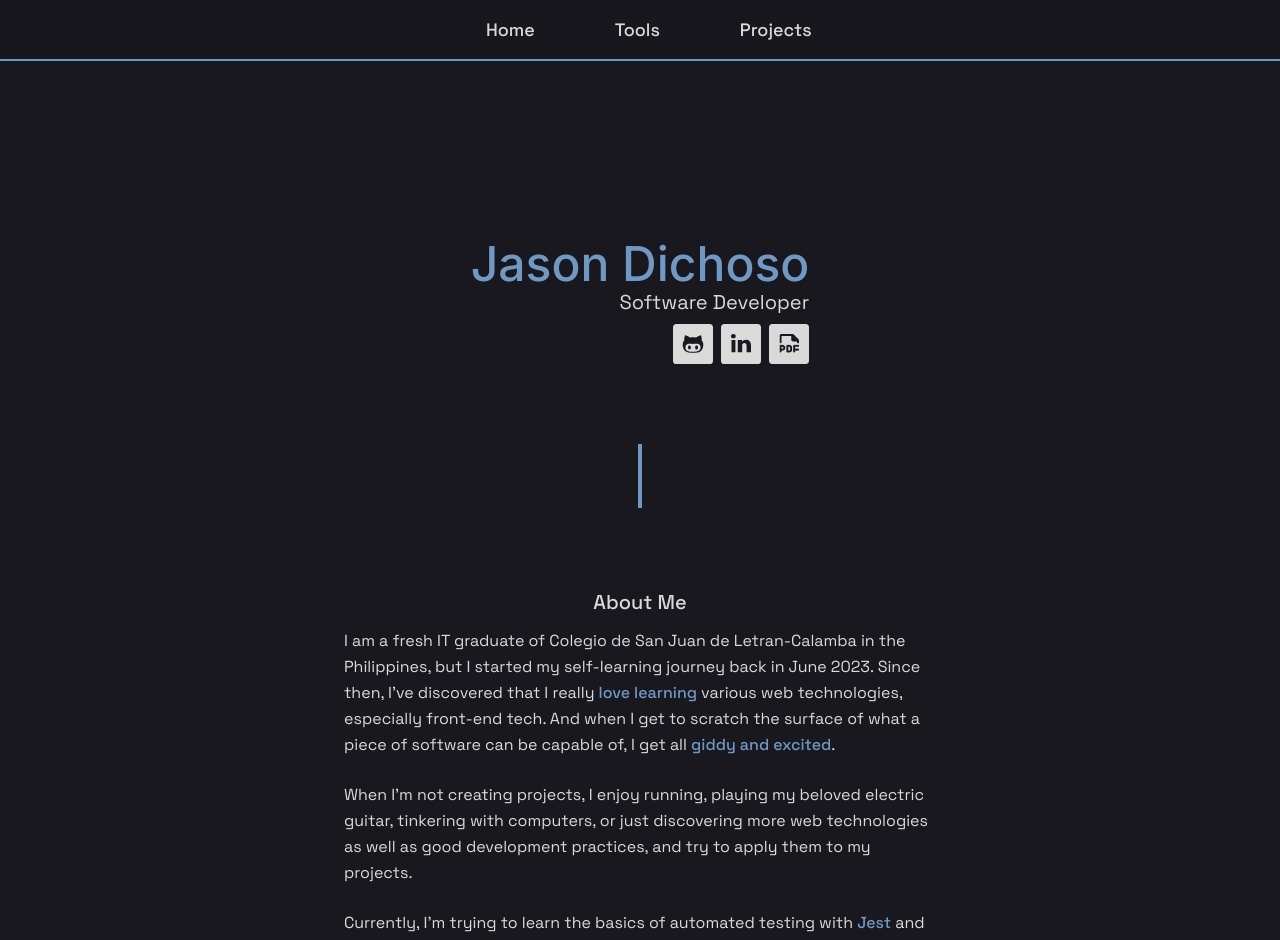
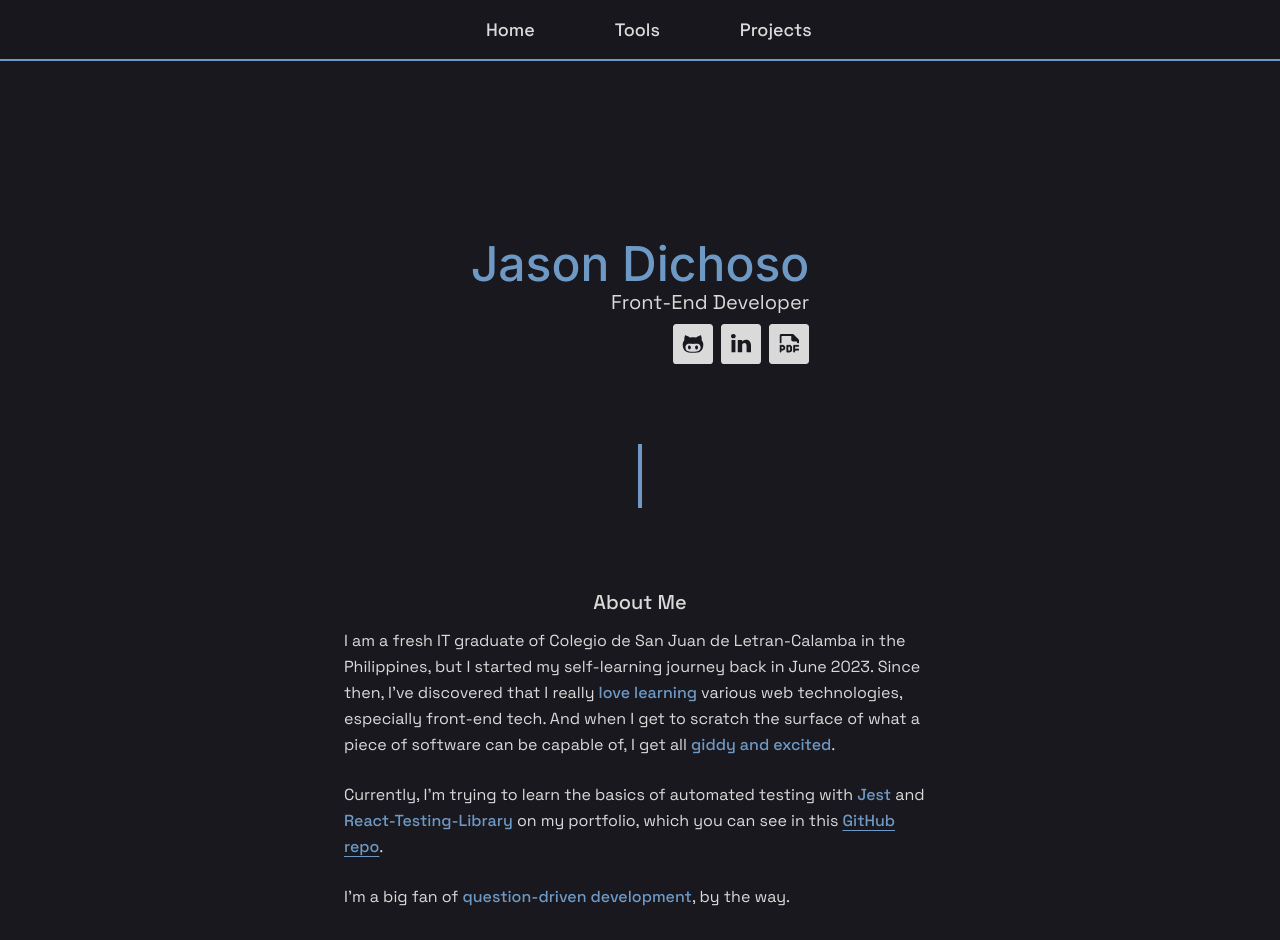
Before and after one commit to jdichh/portfolio-next, a Next.js app: page / in a window 1280 px wide. Shown: the top 940 px of the page. Built offline with nearby package versions, Linux system fonts and the light colour scheme.

Commit message:
reduced about section text, changed hero sub-title

```diff
--- a/src/components/about.tsx
+++ b/src/components/about.tsx
@@ -20,11 +20,6 @@ export default function About() {
         various web technologies, especially front-end tech. And when I get to scratch the surface of what
         a piece of software can be capable of, I get all{" "}
         <span className="text-[#6E99C4] font-medium">giddy and excited</span>.
-      </p>
-      <p className="mb-6">
-        When I'm not creating projects, I enjoy running, playing my beloved
-        electric guitar, tinkering with computers, or just discovering more web technologies as well as
-        good development practices, and try to apply them to my projects.
       </p>
       {/* I'll use GitHub API soon. */}
       <p className="mb-6">
--- a/src/components/hero.tsx
+++ b/src/components/hero.tsx
@@ -17,7 +17,7 @@ export default function Hero() {
           animate={{ y: 0, opacity: 1 }}
         >
           <h1 className={`${inter.className} font-medium text-[#6E99C4] text-4xl sm:text-5xl`}>Jason Dichoso</h1>
-          <h2 className="text-md sm:text-xl">Software Developer</h2>
+          <h2 className="text-md sm:text-xl">Front-End Developer</h2>
         </motion.div>
         <motion.div
           className="flex gap-2 mt-2"
--- a/src/lib/data.ts
+++ b/src/lib/data.ts
@@ -341,7 +341,7 @@ export const projects = [
   {
     name: "Security Unit Web Portal",
     description:
-      "This was part of our capstone project which involved a mobile application, and this web application. The whole system serves as a patrol system for the security unit at our school.",
+      "This was part of our capstone project back when I was in college, which involved a mobile application, and this web application. The whole system serves as a patrol system for the security unit at our school.",
     tools: ["Vue.js", "Bootstrap", "Firebase"],
     imageUrl: ssu,
     liveLink: "https://ssuwebsystem.netlify.app",
```
Also changed, not shown: 1 other file (tests, documents, lock files or other folders).
